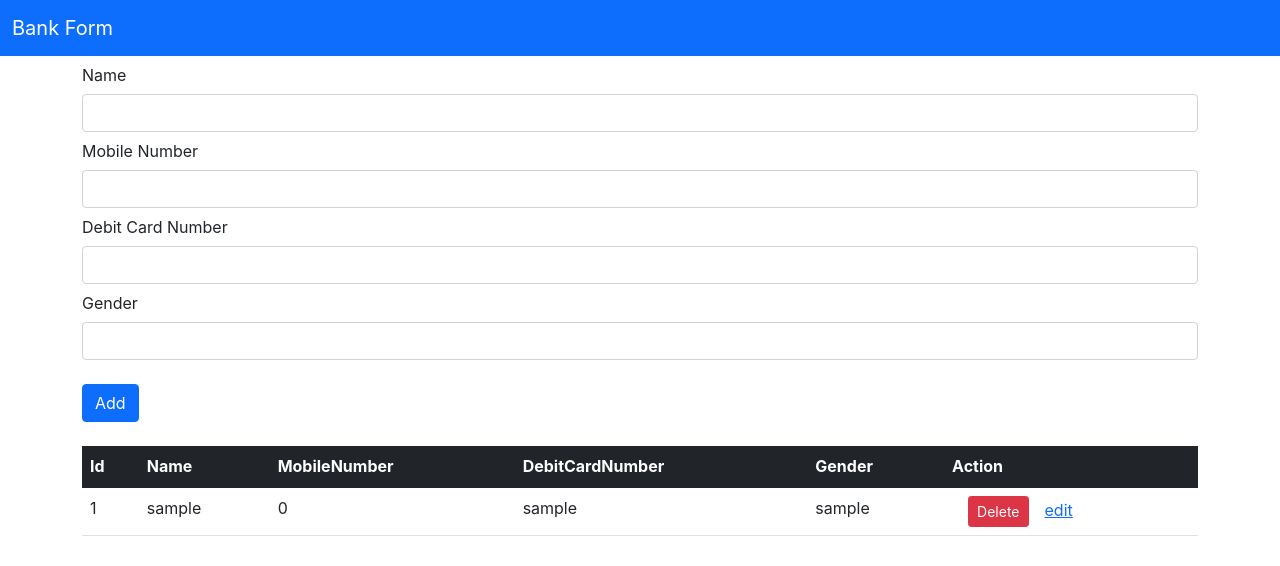
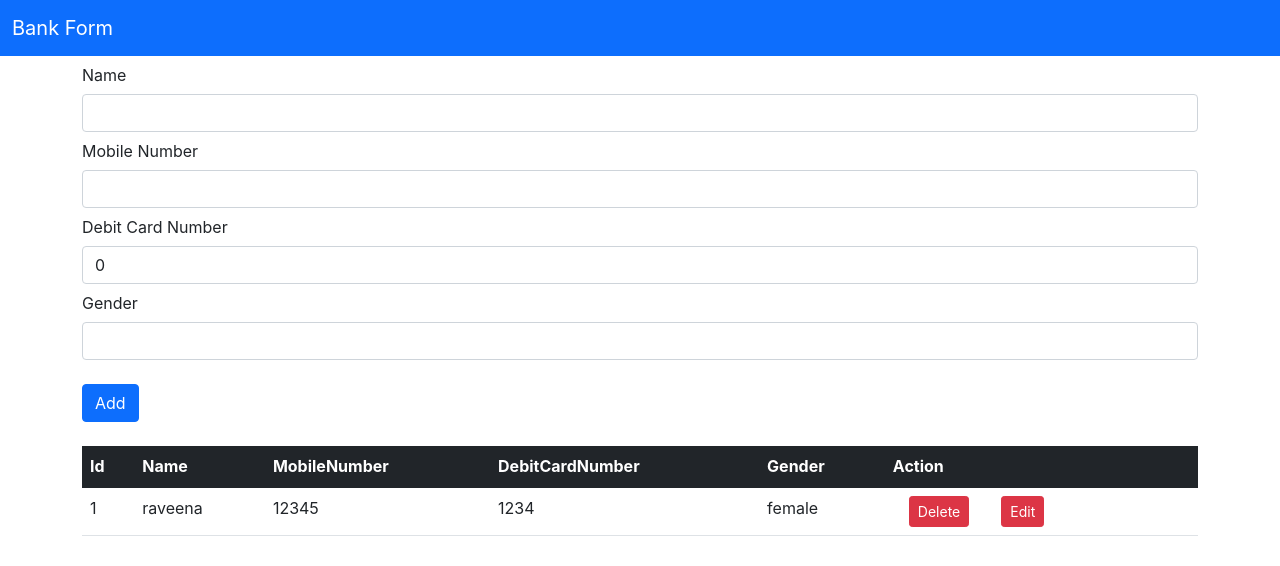
Before and after one commit to Raveena10/aad_two_internal_raveena, a React (Create React App) app: page / in a window 1280 px wide. Shown: the top 566 px of the page. Built offline with nearby package versions, Linux system fonts and the light colour scheme.

Commit message:
Prepoulae Data

```diff
--- a/src/Components/Form/index.jsx
+++ b/src/Components/Form/index.jsx
@@ -1,17 +1,22 @@
 import React, { useState,useEffect } from "react";
 import {  useHistory,useParams,Link } from "react-router-dom";
-import { AddContact } from "../../Redux/Action/FormAction";
+import { AddContact,DeleteContact,GetContact } from "../../Redux/Action/FormAction";
 import { useDispatch,useSelector} from "react-redux";
-import { DeleteContact } from '../../Redux/Action/FormAction';
 import shortid from "shortid";
 
 function Form() {
+  let { id } = useParams();
+
   let history = useHistory();
   const dispatch = useDispatch()
     const [Name, setName] = useState("");
     const [MobileNumber, setMobileNumber] = useState("");
-    const [DebitCardNumber, setDebitCardNumber] = useState("");
+    const [DebitCardNumber, setDebitCardNumber] = useState(0);
     const [Gender, setGender] = useState("");
+    const [gid, setid] = useState("");
+    const dataselector = useSelector((state) => state.contacts.contacts)
+    const getdataselector = useSelector((state) => state.contacts.contact)
+
     const submitHandler = (e) => {
       e.preventDefault()
 
@@ -24,10 +29,21 @@ function Form() {
      }
      console.log("formdata" + JSON.stringify(formdata));
      dispatch(AddContact(formdata));
-     setName("")
    }
+   useEffect(() => {
+    if (gid) {
+      dispatch(GetContact(gid));
+    }
+  }, [gid]);
 
-  const dataselector = useSelector((state) => state.contacts.contacts)
+  useEffect(() => {
+    if (getdataselector != null) {
+      setName(getdataselector.Name)
+      setMobileNumber(getdataselector.MobileNumber)
+      setDebitCardNumber(getdataselector.DebitCardNumber)
+      setGender(getdataselector.Gender)
+    }
+  }, [getdataselector]);
   return (
     <>
     <div className="container">
@@ -41,6 +57,7 @@ function Form() {
         className="form-control"
         aria-describedby="passwordHelpInline"
         onChange={(e) => setName(e.target.value)}
+        value={Name}
       />
 
     </div>
@@ -54,6 +71,7 @@ function Form() {
         className="form-control"
         aria-describedby="passwordHelpInline"
         onChange={(e) => setMobileNumber(e.target.value)}
+        value={MobileNumber}
       />
 
     </div>
@@ -68,6 +86,7 @@ function Form() {
         className="form-control"
         aria-describedby="passwordHelpInline"
         onChange={(e) => setDebitCardNumber(e.target.value)}
+        value={DebitCardNumber}
       />
 
     </div>
@@ -82,6 +101,7 @@ function Form() {
         className="form-control"
         aria-describedby="passwordHelpInline"
         onChange={(e) => setGender(e.target.value)}
+        value={Gender}
       />
 
     </div>
@@ -124,9 +144,13 @@ function Form() {
                     >
                       Delete
                     </button>
-                    <Link>
-                      <span>edit</span>
-                    </Link>
+                    <button
+                      type="button"
+                      onClick={() => setid(contacts.id)}
+                      className="btn btn-sm btn-danger mx-3"
+                    >
+                      Edit
+                    </button>
                   </td>
                 </tr>
               ))}
--- a/src/Redux/Action/FormAction.js
+++ b/src/Redux/Action/FormAction.js
@@ -13,3 +13,11 @@ export const DeleteContact = (deletedata) => (
 
     }
 );
+export const GetContact = (getdata) => (
+    console.log("getContactAction", getdata),
+    {
+        type: "GET_DATA",
+        payload: getdata,
+
+    }
+);
--- a/src/Redux/Reducer/FormReducer.js
+++ b/src/Redux/Reducer/FormReducer.js
@@ -2,10 +2,10 @@ const initialstate = {
   contacts: [
     {
       id:1,
-      Name: "sample",
-      MobileNumber: 0,
-      DebitCardNumber: "sample",
-      Gender:"sample"
+      Name: "raveena",
+      MobileNumber: 12345,
+      DebitCardNumber: 1234,
+      Gender:"female"
     }
   ]
 }
@@ -34,6 +34,25 @@ export const FormReducer = (state = initialstate, action) => {
         };
 
       }
+      case "GET_DATA":
+      {
+        console.log("getdata", action.payload);
+        let arr = state.contacts.filter(
+          (contact) => contact.id == action.payload
+        );
+
+        arr = arr.values();
+
+        for (let val of arr) {
+          arr = val;
+        }
+        return {
+          ...state,
+          contact: arr,
+        };
+
+      }
+
         default:
       return state;
 
```
